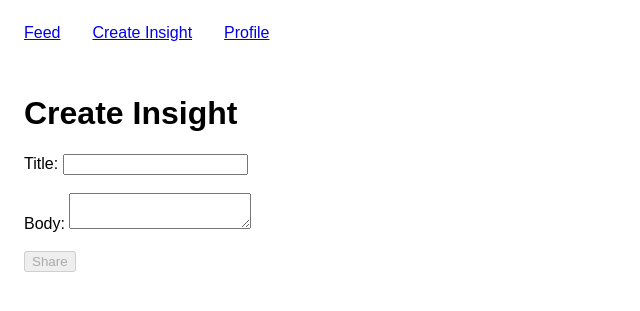
After one commit to brighamandersen/no-end-insight, a Flask app: page /create in a window 1280 px wide. The commit adds this page. Shown: the top 311 px of the page, without its empty margins (0-640 px from the left). Run offline with Flask 2, Linux system fonts and the light colour scheme.

```diff
--- a/app.py
+++ b/app.py
@@ -1,3 +1,4 @@
+import os
 from flask import Flask, render_template, request, abort, url_for, redirect
 from flask_sqlalchemy import SQLAlchemy
 from datetime import datetime
@@ -6,7 +7,8 @@ from datetime import datetime
 app = Flask(__name__)
 
 app.config["SQLALCHEMY_TRACK_MODIFICATIONS"] = False
-app.config["SQLALCHEMY_DATABASE_URI"] = "sqlite:////Coding/flask/noend-insight/app.db"
+app.config['SQLALCHEMY_DATABASE_URI'] = 'sqlite:///' + os.path.join(os.path.abspath(os.path.dirname(__file__)), 'app.db')
+
 
 db = SQLAlchemy(app)
 
@@ -48,11 +50,21 @@ def profile(username=None):
         return render_template("profile.html", user=user)
 
 
-@app.route("/hello")
-def hello():
-    name = request.args.get("name", "world")
-    name = name.capitalize()
-    return f"Hello, {name}!"
+@app.route("/create")
+def create():
+    return render_template("create.html")
+
+@app.route("/share", methods=['POST'])
+def share():
+    title = request.form["title"]
+    body = request.form["body"]
+    author = HARD_CODED_CURR_USER
+    if title and body and author:
+        insight = Insight(title=title, body=body, author_id=author.id)
+        db.session.add(insight)
+        db.session.commit()
+    # Go back to home screen
+    return redirect(url_for("index"))
 
 
 if __name__ == "__main__":
--- /dev/null
+++ b/static/create.js
@@ -0,0 +1,14 @@
+const titleInput = document.getElementById('title');
+const bodyInput = document.getElementById('body');
+const shareBtn = document.getElementById('share-button');
+
+titleInput.addEventListener('input', toggleShareButton);
+bodyInput.addEventListener('input', toggleShareButton);
+
+function toggleShareButton() {
+  if (!titleInput.value || !bodyInput.value) {
+    shareBtn.disabled = true;
+  } else {
+    shareBtn.disabled = false;
+  }
+}
--- /dev/null
+++ b/static/styles.css
@@ -0,0 +1,24 @@
+html {
+  font-family: Arial, Helvetica, Sans-Serif;
+}
+
+#content {
+  padding: 1rem;
+}
+
+.author-date {
+  color: gray;
+  padding-left: 10px;
+}
+
+nav > ul {
+  display: flex;
+  flex-direction: row;
+  list-style-type: none;
+  margin: 0;
+  padding: 0;
+}
+
+nav li {
+  padding: 1rem;
+}
--- /dev/null
+++ b/templates/create.html
@@ -0,0 +1,16 @@
+{% extends "layout.html" %} {% block content %}
+<h1>Create Insight</h1>
+<form method="POST" action="{{ url_for('share') }}">
+  <label for="title">Title:</label>
+  <input type="text" id="title" name="title" required />
+  <br />
+  <br />
+  <label for="body">Body:</label>
+  <textarea type="text" id="body" name="body" required></textarea>
+  <br />
+  <br />
+  <button type="submit" id="share-button" disabled>Share</button>
+</form>
+{% endblock %} {% block scripts %}
+<script src="{{ url_for('static', filename='create.js') }}"></script>
+{% endblock %}
--- a/templates/layout.html
+++ b/templates/layout.html
@@ -5,11 +5,19 @@
     <meta name="viewport" content="width=device-width, initial-scale=1.0" />
     <link
       rel="stylesheet"
-      href="{{ url_for('static', filename='css/styles.css') }}"
+      href="{{ url_for('static', filename='styles.css') }}"
     />
-    <title>No-End Insight</title>
+    <title>No End Insight</title>
   </head>
   <body>
+    <nav>
+      <ul>
+        <li><a href="/">Feed</a></li>
+        <li><a href="/create">Create Insight</a></li>
+        <li><a href="/author">Profile</a></li>
+      </ul>
+    </nav>
     <div id="content">{% block content %} {% endblock %}</div>
+    {% block scripts %} {% endblock %}
   </body>
 </html>
```
Also changed, not shown: static/css/styles.css (deleted, +0 -8 lines), templates/index.html (+2 -7 lines), templates/profile.html (+2 -7 lines), app.db.
